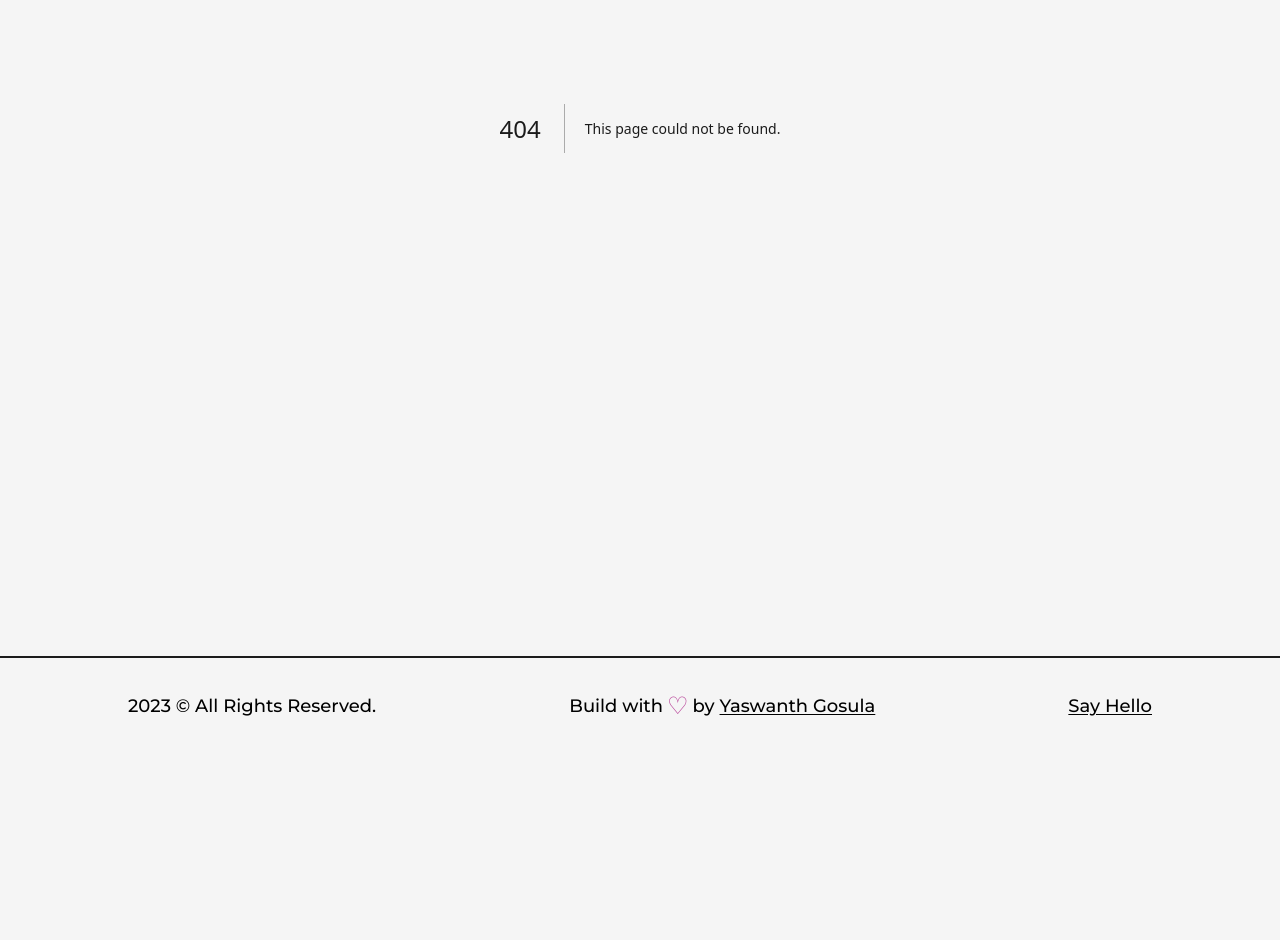
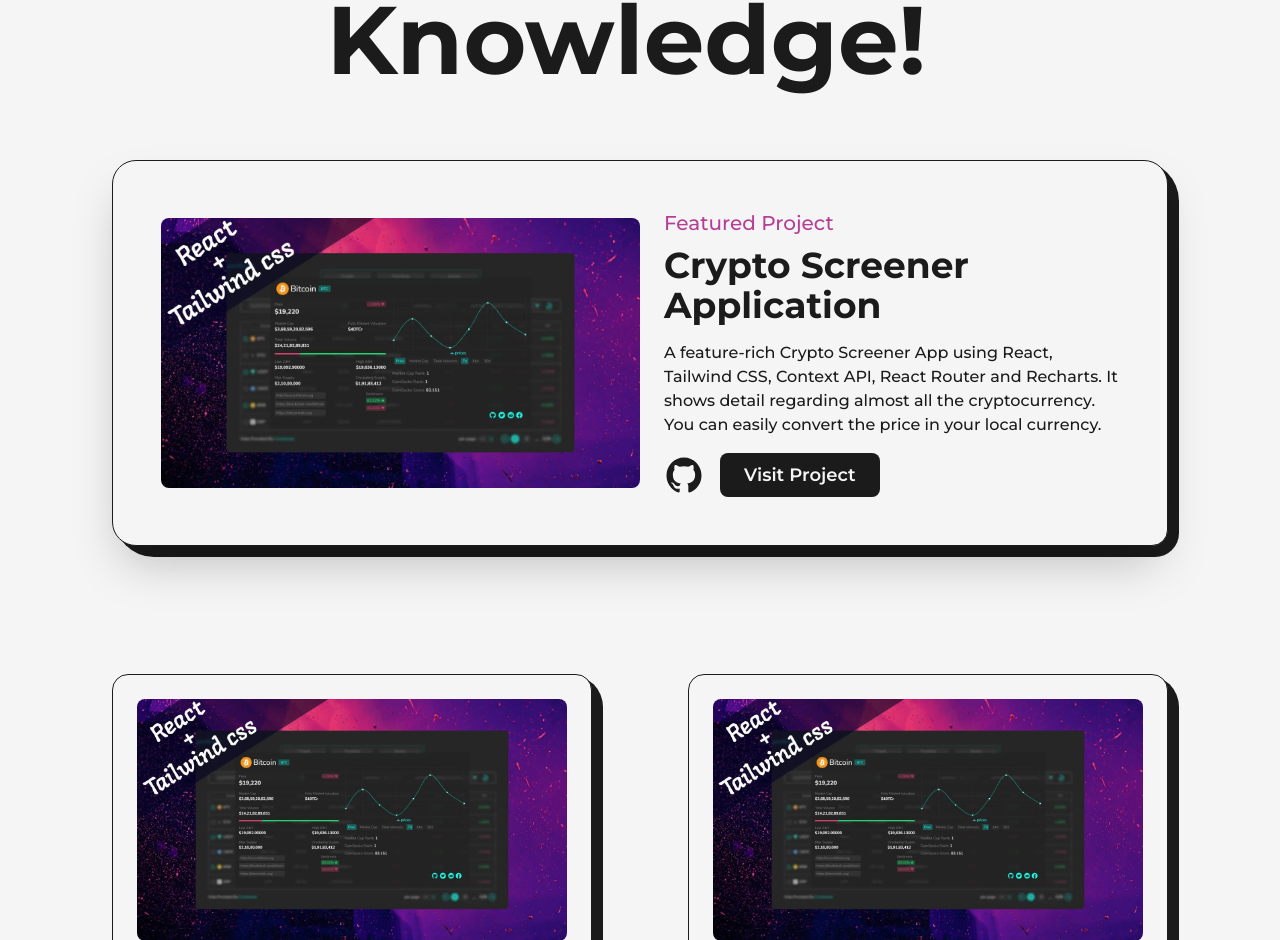
Before and after one commit to yashug/Yaswanth-Developer-Portfolio, a Next.js app: page /projects in a window 1280 px wide. Before the commit this address had no page. Shown: the part 360-1300 px from the top of the page. Before the commit the page ends 1114 px from the top, so only its background shows below. Built offline with nearby package versions, Linux system fonts and the light colour scheme.

Commit message:
Projects

```diff
--- a/src/app/about/page.jsx
+++ b/src/app/about/page.jsx
@@ -10,7 +10,7 @@
   title: "Yaswanth Gosula - About",
 };
 
-const page = () => {
+const about = () => {
   return (
     <main className="flex w-full flex-col items-center justify-center pt-16">
       <AnimatedText text="Passion Fuels Purpose!" className="mb-16" />
@@ -80,4 +80,4 @@
   );
 };
 
-export default page;
+export default about;
--- /dev/null
+++ b/src/app/components/FeaturedProject.tsx
@@ -0,0 +1,59 @@
+import Link from "next/link";
+import Image, { StaticImageData } from "next/image";
+import { GithubIcon } from "./Icons";
+
+type FeaturedProjectProps = {
+  type: string;
+  title: string;
+  summary: string;
+  img: StaticImageData;
+  link: string;
+  github: string;
+};
+
+const FeaturedProject = ({
+  type,
+  title,
+  summary,
+  img,
+  link,
+  github,
+}: FeaturedProjectProps) => {
+  return (
+    <article className="w-full flex items-center justify-between rounded-3xl border border-solid border-dark bg-light shadow-2xl p-12 relative rounded-br-2xl">
+      <div className="absolute top-0 -right-3 -z-10 w-[101%] h-[103%] rounded-[2.5rem] bg-dark rounded-br-3xl" />
+      <Link
+        href={link}
+        target="_blank"
+        className="w-1/2 cursor-pointer overflow-hidden rounded-lg"
+      >
+        <Image src={img} alt={title} className="w-full h-auto" />
+      </Link>
+      <div className="w-1/2 flex flex-col items-start justify-between pl-6">
+        <span className="text-primary font-medium text-xl">{type}</span>
+        <Link
+          href={link}
+          target="_blank"
+          className="hover:underline underline-offset-2"
+        >
+          <h2 className="my-2 w-full text-left text-4xl font-bold">{title}</h2>
+        </Link>
+        <p className="my-2 font-medium text-dark">{summary}</p>
+        <div className="mt-2 flex items-center">
+          <Link href={github} target="_blank" className="w-10">
+            <GithubIcon />
+          </Link>
+          <Link
+            href={link}
+            target="_blank"
+            className="ml-4 rounded-lg bg-dark text-light p-2 px-6 text-lg font-semibold"
+          >
+            Visit Project
+          </Link>
+        </div>
+      </div>
+    </article>
+  );
+};
+
+export default FeaturedProject;
--- /dev/null
+++ b/src/app/components/Project.tsx
@@ -0,0 +1,50 @@
+import Link from "next/link";
+import Image, { StaticImageData } from "next/image";
+import { GithubIcon } from "./Icons";
+
+type ProjectProps = {
+  title: string;
+  type: string;
+  img: StaticImageData;
+  link: string;
+  github: string;
+};
+
+const Project = ({ title, type, img, link, github }: ProjectProps) => {
+  return (
+    <article className="w-full flex flex-col items-center justify-center rounded-2xl border border-solid border-dark bg-light p-6 relative">
+      <div className="absolute top-0 -right-3 -z-10 w-[101%] h-[103%] rounded-[2rem] bg-dark rounded-br-3xl" />
+      <Link
+        href={link}
+        target="_blank"
+        className="w-full cursor-pointer overflow-hidden rounded-lg"
+      >
+        <Image src={img} alt={title} className="w-full h-auto" />
+      </Link>
+      <div className="w-full flex flex-col items-start justify-between mt-4">
+        <span className="text-primary font-medium text-xl">{type}</span>
+        <Link
+          href={link}
+          target="_blank"
+          className="hover:underline underline-offset-2"
+        >
+          <h2 className="my-2 w-full text-left text-3xl font-bold">{title}</h2>
+        </Link>
+        <div className="w-full mt-2 flex items-center justify-between">
+          <Link
+            href={link}
+            target="_blank"
+            className="text-lg font-semibold underline"
+          >
+            Visit
+          </Link>
+          <Link href={github} target="_blank" className="w-8">
+            <GithubIcon />
+          </Link>
+        </div>
+      </div>
+    </article>
+  );
+};
+
+export default Project;
--- /dev/null
+++ b/src/app/projects/page.tsx
@@ -0,0 +1,83 @@
+import AnimatedText from "../components/AnimatedText";
+import FeaturedProject from "../components/FeaturedProject";
+import Project from "../components/Project";
+import project1 from "../../../public/images/projects/crypto-screener-cover-image.jpg";
+
+export const metadata = {
+  title: "Yaswanth Gosula - Projects",
+};
+
+const projects = () => {
+  return (
+    <main className="w-full mb-16 flex flex-col items-center justify-center">
+      <AnimatedText
+        text="Imagination Trumps Knowledge!"
+        className="mb-16 mt-16"
+      />
+      <div className="grid grid-cols-12 gap-24 gap-y-32">
+        <div className="col-span-12">
+          <FeaturedProject
+            title="Crypto Screener Application"
+            img={project1}
+            summary="A feature-rich Crypto Screener App using React, Tailwind CSS, Context API, React Router and Recharts.
+It shows detail regarding almost all the cryptocurrency. You can easily convert the price in your
+local currency."
+            link="/"
+            github="/"
+            type="Featured Project"
+          />
+        </div>
+        <div className="col-span-6">
+          <Project
+            title="Crypto Screener Application"
+            img={project1}
+            link="/"
+            github="/"
+            type="Featured Project"
+          />
+        </div>
+        <div className="col-span-6">
+          <Project
+            title="Crypto Screener Application"
+            img={project1}
+            link="/"
+            github="/"
+            type="Featured Project"
+          />
+        </div>
+        <div className="col-span-12">
+          <FeaturedProject
+            title="Crypto Screener Application"
+            img={project1}
+            summary="A feature-rich Crypto Screener App using React, Tailwind CSS, Context API, React Router and Recharts.
+It shows detail regarding almost all the cryptocurrency. You can easily convert the price in your
+local currency."
+            link="/"
+            github="/"
+            type="Featured Project"
+          />
+        </div>
+        <div className="col-span-6">
+          <Project
+            title="Crypto Screener Application"
+            img={project1}
+            link="/"
+            github="/"
+            type="Featured Project"
+          />
+        </div>
+        <div className="col-span-6">
+          <Project
+            title="Crypto Screener Application"
+            img={project1}
+            link="/"
+            github="/"
+            type="Featured Project"
+          />
+        </div>
+      </div>
+    </main>
+  );
+};
+
+export default projects;
```
Also changed, not shown: public/images/projects/crypto-screener-cover-image.jpg (added).
